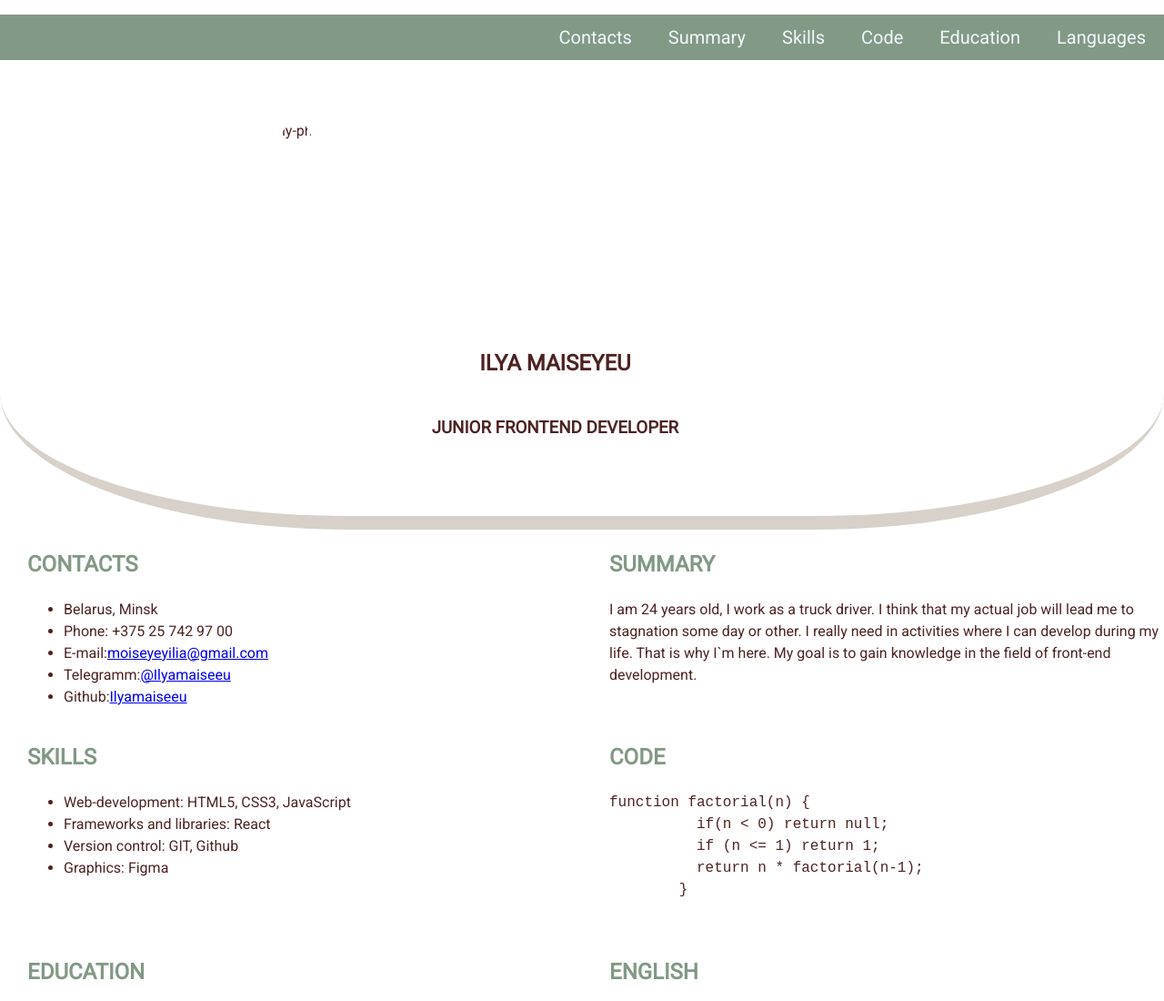
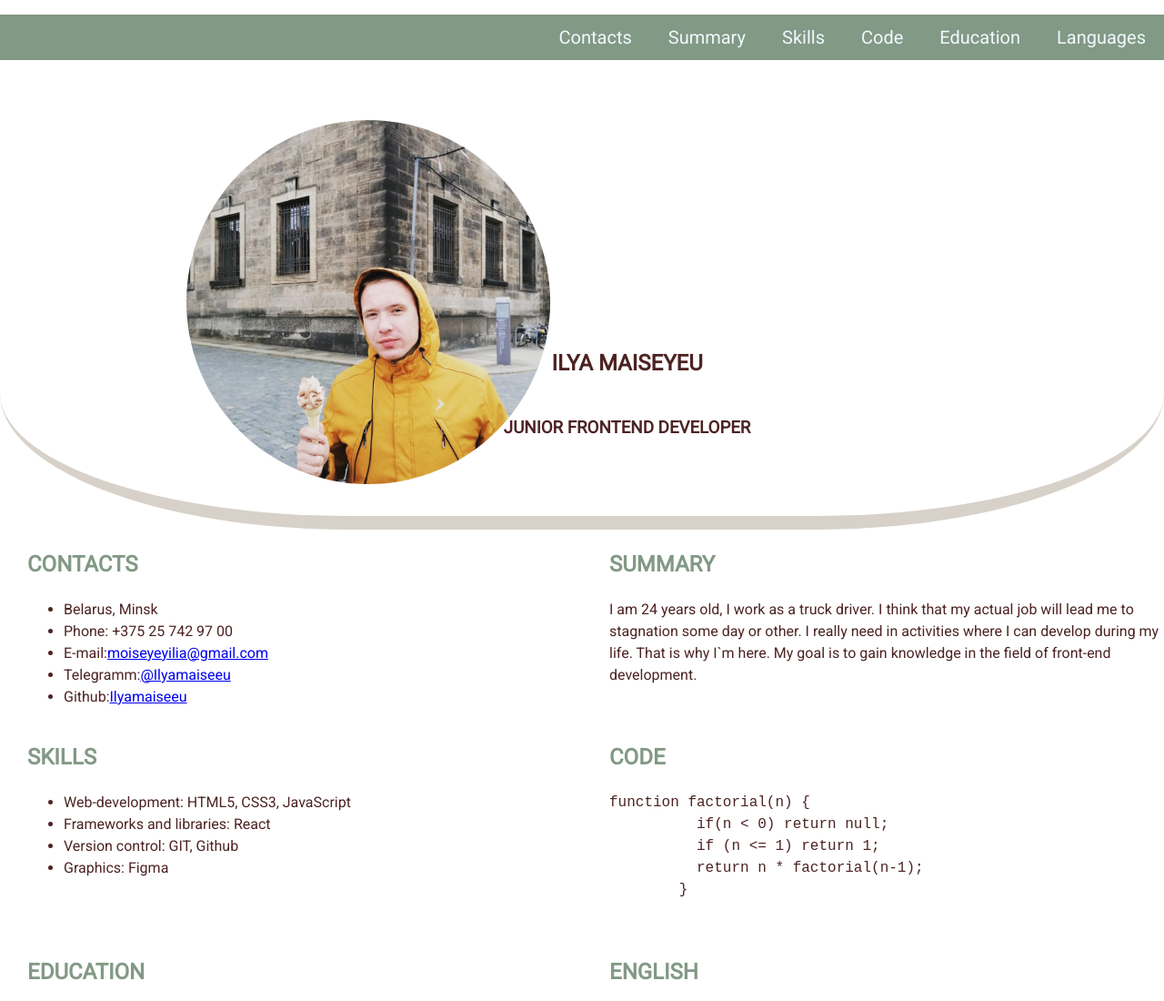
Before and after one commit to ilya-maiseyeu/rsschool-cv, a plain HTML site: page index.html in a window 1280 px wide. Shown: the top 1100 px of the page at 91% size. Drawn offline with Linux system fonts and the light colour scheme.

Commit message:
feat: change link

```diff
--- a/index.html
+++ b/index.html
@@ -6,7 +6,7 @@
   <meta name="viewport" content="width=device-width, initial-scale=1.0">
   <title>cv</title>
   <link rel="stylesheet" href="style.css">
-  <link rel="icon" href="../rsscope/img/fav-icon.ico">
+  <link rel="icon" href="./img/fav-icon.ico">
   <link rel="preconnect" href="https://fonts.googleapis.com">
 <link rel="preconnect" href="https://fonts.gstatic.com" crossorigin>
 <link href="https://fonts.googleapis.com/css2?family=Roboto:wght@100;300;400&display=swap" rel="stylesheet">
@@ -29,7 +29,7 @@
 <main class="main">
 <div class="main-container">
   <section class="section section-profile" id="profile">
-    <img src="../rsscope/img/image.jpg" alt="my-photo" class="section-profile-logo" >
+    <img src="./img/image.jpg" alt="my-photo" class="section-profile-logo" >
      <div class="section-profile-title">
          <h1 class="section-title-name">Ilya Maiseyeu</h1>
          <h3 class="section-subtitle">Junior Frontend Developer</h3>
```
